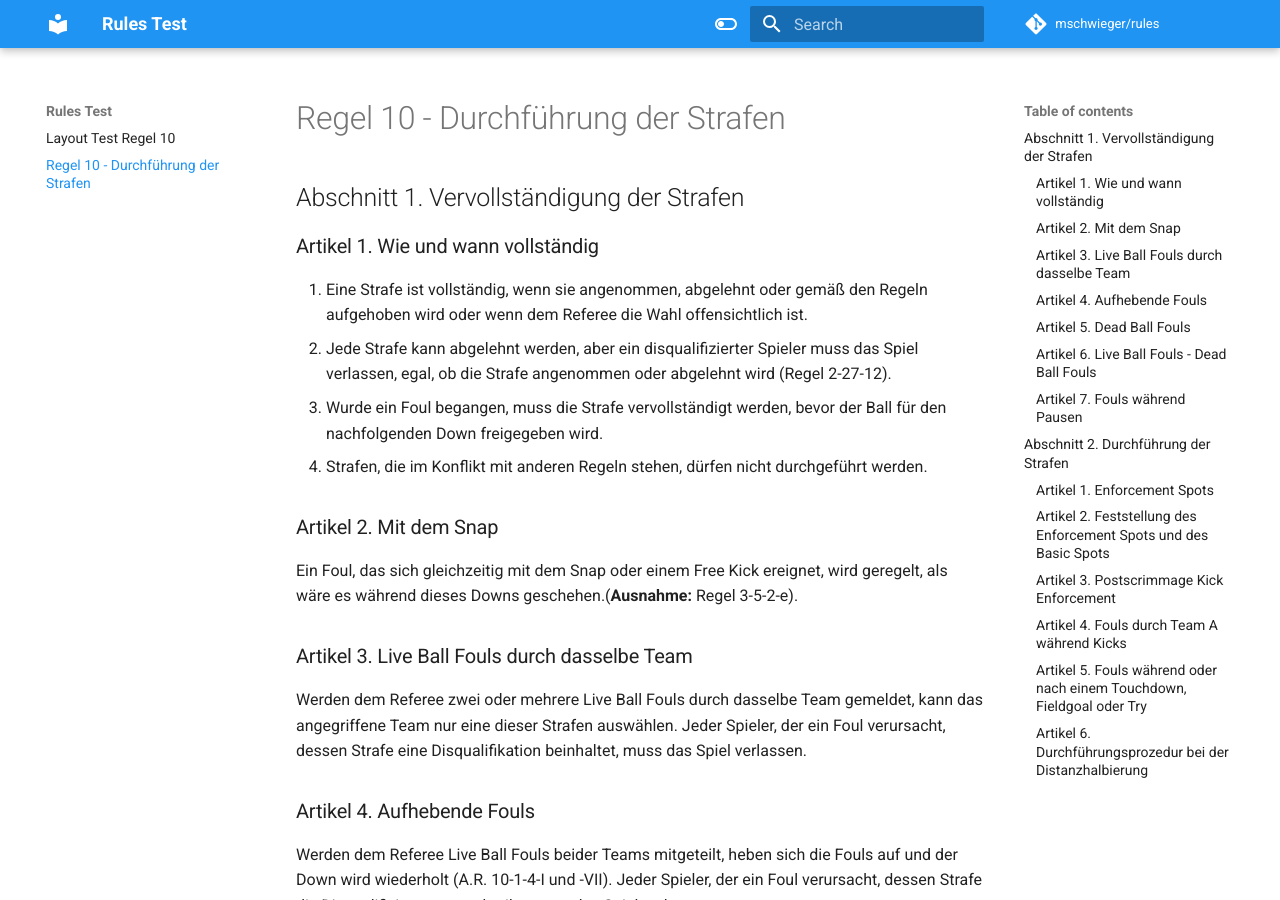
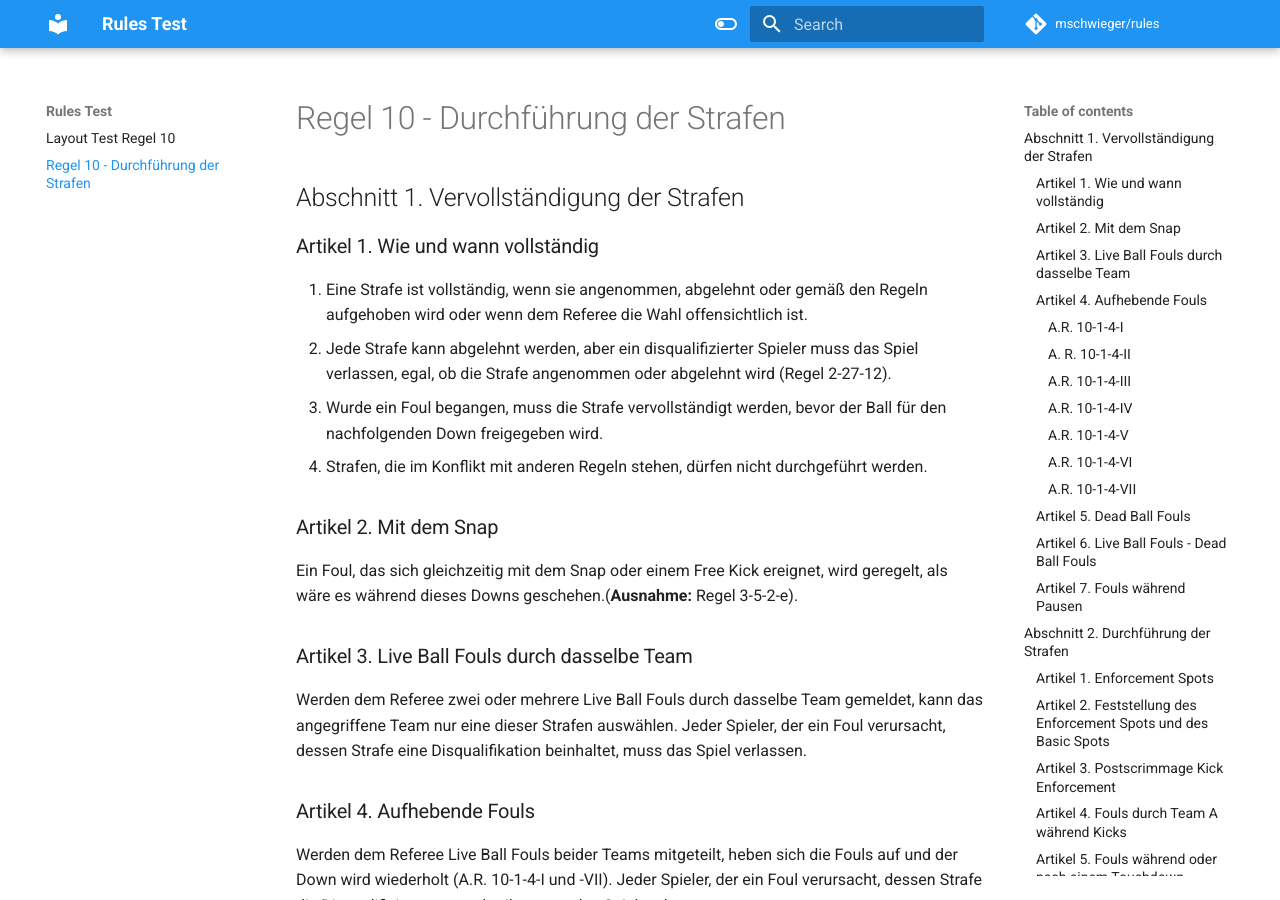
Before and after one commit to mschwieger/rules, an MkDocs documentation site: the page built from docs/regel_10.md, in a window 1280 px wide and 900 px high. Built offline with MkDocs 1.6.1 and Material for MkDocs 9.7.7, drawn with Linux system fonts in a browser that asks for light colours; comment, search, counter and statistics services are not loaded.

Commit message:
Update regel_10.md

```diff
--- a/docs/regel_10.md
+++ b/docs/regel_10.md
@@ -31,42 +31,63 @@
 ??? abstract "A.R."
 
     === "10-1-4-I"
+
+        #### A.R. 10-1-4-I
+
         Bei einem Kickoff durch Team A begeht Team B ein Foul, bevor der unberührte Ball zwischen den Goallines ins Aus geht.
 
         ??? check "Regelung:"
             Die Fouls heben sich auf. Team A wiederholt den Kickoff vom Previous Spot.
 
     === "10-1-4-II"
+
+        #### A. R. 10-1-4-II
+
         Bei einem Kickoff durch Team Avon dessen 35-Meterlinie begeht Team B ein Foul, nachdem der unberührte Ball zwischen den Goallines ins Aus geht.
 
         ??? check "Regelung:"
             Team B kann eine Wiederholung des Kickoffs wählen, wodurch Team Avon dessen 45-Meterlinie erneut einen Free Kick durchführt. Wenn Team B den Ball behält, bekommt es diesen an seiner 20-Meterlinie nach einer 15-Meterstrafe von seiner 35-Meterlinie oder 15 Meter hinter dem Punkt, an den die 5-Meterstrafe gegen Team A den Ball bringt (Regel 6-1-8 und 10-1-6).
 
     === "10-1-4-III"
+
+        #### A.R. 10-1-4-III
+
         Team A befindet sich vor dem Snap in einer illegalen Formation. A-1's Vorwärtspass wird von B-1 abgefangen, der fünf Meter advanct und getackelt wird. Team B clippt während B-1 advanct.
 
         ??? check "Regelung:"
             Team B hat die Option, aufhebende Fouls zu akzeptieren oder die Aufhebung der Fouls abzulehnen, um den Ball zu behalten, nachdem dessen Strafe vollständig ist. Im letzteren Fall kann Team A die Strafe für Team B's Clipping-Foul annehmen oder ablehnen.
 
     === "10-1-4-IV"
+
+        #### A.R. 10-1-4-IV
+
         A-1 wirft einen illegalen Vorwärtspass und Team B befindet sich beim Snap in der neutralen Zone. B-23 fängt den Pass ab und B-10 clippt beim Return. B-23 wird im Spielfeld getackelt.
 
         ??? check "Regelung:"
             Keine Wahlmöglichkeit. Die Fouls heben sich auf und der Down wird wiederholt. Team B kann die Aufhebung der Fouls nicht wählen, da es gefoult hat, bevor es in Ballbesitz kam.
 
     === "10-1-4-V"
+
+        #### A.R. 10-1-4-V
+
         A-1's Vorwärtspass wird von B-1 abgefangen, der advanct und fumbelt. B-2 recovert den Ball und advanct ihn fünf weitere Meter. Team A foult während oder nach dem Down und Team B foult während des Laufes von B-2 oder während des Fumbles.
 
         ??? check "Regelung:"
             Wenn Team A's Foul ein Live Ball Foul war, kann Team B wählen, dass sich die Fouls aufheben und den Down wiederholen lassen oder eine Möglichkeit wählen, den Ball nach Vervollständigung dessen Strafe zu behalten. Wenn Team A's Foul ein Dead Ball Foul war, behält Team B nach Durchführung beider Strafen den Ball.
 
     === "10-1-4-VI"
+
+        #### A.R. 10-1-4-VI
+
         Team A's legaler Vorwärtspass wird von B-45 abgefangen, der einige Meter advanct. Während des Returns clippt B-23 und A-78 tackelt B-45, indem er an dessen Helmgitter zieht oder dreht.
 
         ??? check "Regelung:"
             Da Team B vor dem Ballbesitzwechsel nicht gefoult hat, kann es die Aufhebung der Fouls wählen oder den Ballbesitz behalten, nachdem die Clipping-Strafe vervollständigt wurde.
 
     === "10-1-4-VII"
+
+        #### A.R. 10-1-4-VII
+
         A-1 empfängt den Snap, während er auf der Endlinie steht. Team B ist Offside.
 
         ??? check "Regelung:"
```
